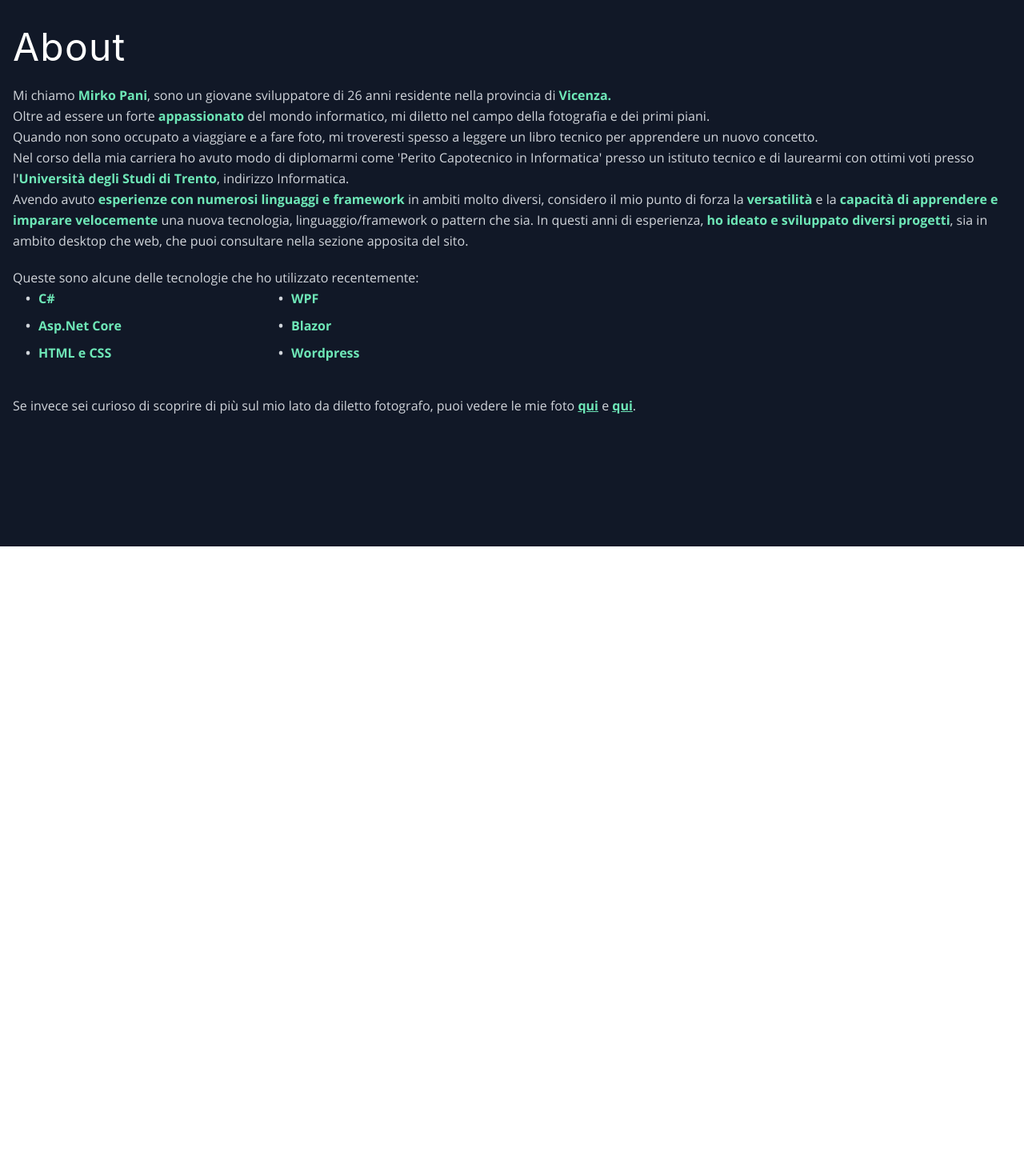
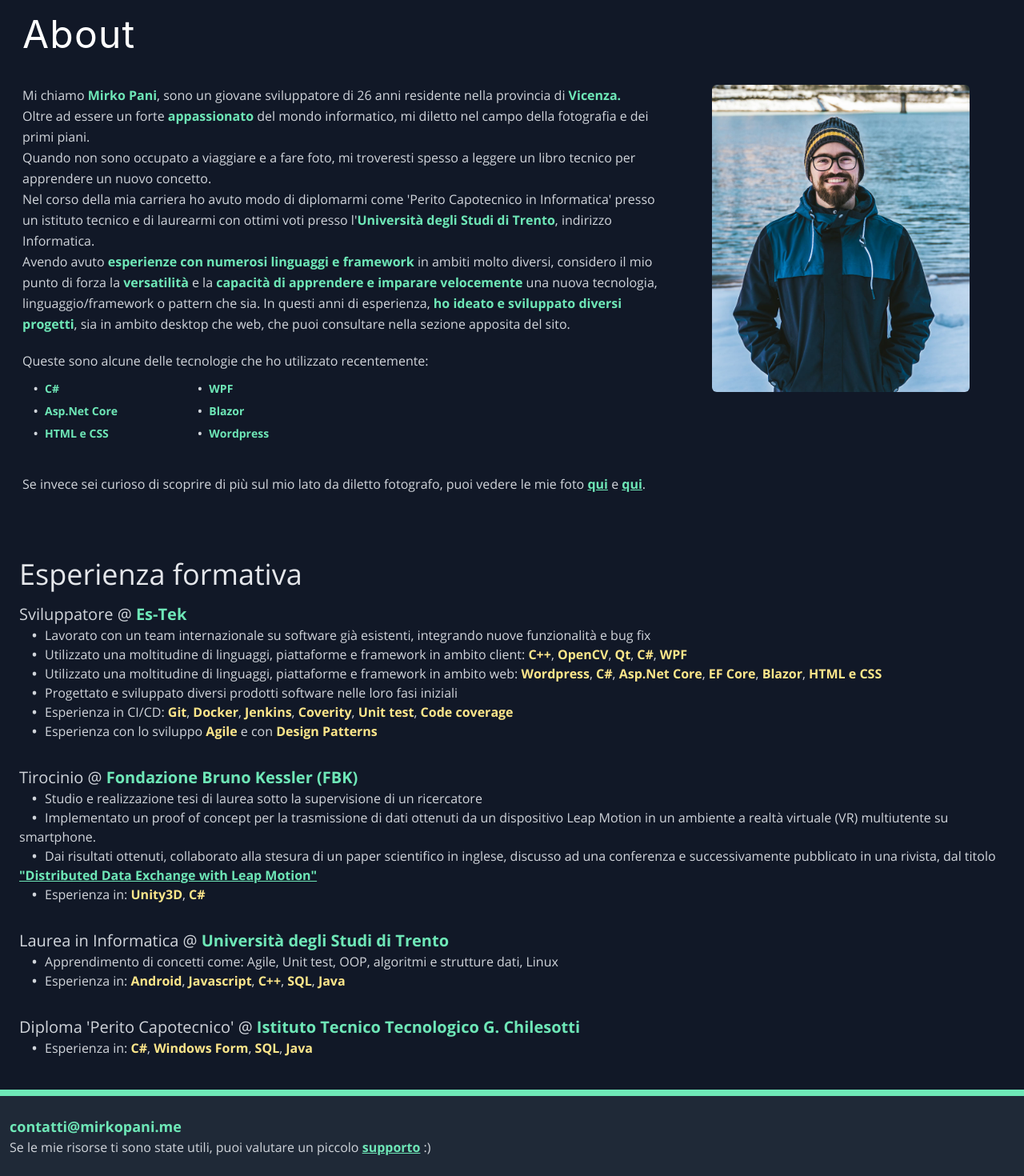
Before and after one commit to MirkoPani/Portfolio, a Nuxt app: page /about in a window 1280 px wide. Shown: the part 117-1587 px from the top of the page at 80% size. Before the commit the page ends 800 px from the top, so only its background shows below. Built offline with nearby package versions, Linux system fonts and the light colour scheme.

Commit message:
Updated about page

```diff
--- a/components/Footer.vue
+++ b/components/Footer.vue
@@ -1,3 +1,10 @@
 <template>
+    <section class="h-auto bg-gray-800">
+		<div class="h-2 bg-green-300"></div>
+		<div class="flex flex-col text-base  text-gray-300 container mx-auto py-6 px-3 text-center md:text-left">
+			<p><TextHighlight><a class="text-lg hover:text-green-600" href="mailto:contatti@mirkopani.me">contatti@mirkopani.me</a></TextHighlight></p>
+			<p class="">Se le mie risorse ti sono state utili, puoi valutare un piccolo <TextHighlight><a class="underline hover:text-green-600" href="https://www.buymeacoffee.com/mirkopani">supporto</a></TextHighlight> :)</p>
+		</div>
 
+	</section>
 </template>
--- a/components/Header.vue
+++ b/components/Header.vue
@@ -2,7 +2,7 @@
     <section class="container mx-auto">
 		<nav class="flex flex-col md:flex-row items-center text-center justify-between py-10">
 			<NuxtLink to="/"><img class="object-contain h-8 align-middle md:ml-4 " src="~/assets/logo.png" alt="website logo, a pair of glasses" ></NuxtLink>
-			<ul class="inline text-xl space-x-10 my-4 md:my-0">
+			<ul class="inline text-xl my-4 md:my-0">
 			<li class="inline p-2 hover:text-green-300 hover:underline transform transition duration-200 ease-in-out"><NuxtLink to="/">Home</NuxtLink></li>
 			<li class="inline p-2 hover:text-green-300 hover:underline transform transition duration-200 ease-in-out"><NuxtLink to="about">About</NuxtLink></li>
 			<li class="inline p-2 hover:text-green-300 hover:underline transform transition duration-200 ease-in-out"><NuxtLink to="projects">Progetti</NuxtLink></li>
--- a/components/PageHero.vue
+++ b/components/PageHero.vue
@@ -1,6 +1,6 @@
 <template>
 <section>
-  <div class="container mx-auto py-4 leading-10 pt-10 text-center md:text-left md:px-4 font-inter">
+  <div class="container px-3 mx-auto py-4 leading-10 pt-6 text-center md:text-left md:px-4 font-inter">
     <span v-if="heroTitle" class="text-5xl tracking-wide"><span v-html="heroTitle"></span></span>
     <span v-if="heroSubtitle" class="text-4xl block tracking-wide mt-2 text-gray-200"><span v-html="heroSubtitle"></span></span>
     <div class="text-gray-300">
--- /dev/null
+++ b/components/TechnologyHighlight.vue
@@ -0,0 +1,3 @@
+<template>
+	<span class="text-yellow-200 font-bold"><slot></slot></span>
+</template>
--- a/layouts/default.vue
+++ b/layouts/default.vue
@@ -1,7 +1,7 @@
 <template>
-    <div class="bg-gray-900 min-h-screen text-white font-mont">
+    <div class="bg-gray-900 min-h-screen text-white font-mont flex flex-col">
         <Header/>
-        <nuxt />
+        <nuxt class="flex-grow px-3 pb-6" />
         <Footer />
     </div>
 </template>
--- a/pages/about.vue
+++ b/pages/about.vue
@@ -1,7 +1,8 @@
 <template>
 <div>
 	<PageHero :heroTitle="heroTitle"/>
-	<section class="container leading-relaxed mx-auto py-4 pt-0 text-gray-300 text-left md:px-4 ">
+	<section class="container leading-relaxed mx-auto py-4 text-gray-300 text-left md:px-4 flex lg:flex-row flex-col gap-4">
+		<div class="order-2 lg:order-1 lg:w-2/3">
 			<p >Mi chiamo <TextHighlight>Mirko Pani</TextHighlight>, sono un giovane sviluppatore di 26 anni residente nella provincia di <TextHighlight>Vicenza.</TextHighlight></p>
 			<p>Oltre ad essere un forte <TextHighlight>appassionato</TextHighlight> del mondo informatico, mi diletto nel campo della fotografia e dei primi piani.</p>
 			<p>Quando non sono occupato a viaggiare e a fare foto, mi troveresti spesso a leggere un libro tecnico per apprendere un nuovo concetto.</p>
@@ -9,7 +10,7 @@
 			<p>Avendo avuto <TextHighlight>esperienze con numerosi linguaggi e framework</TextHighlight> in ambiti molto diversi, considero il mio punto di forza la <TextHighlight>versatilità</TextHighlight> e la <TextHighlight>capacità di apprendere e imparare velocemente</TextHighlight> una nuova tecnologia, linguaggio/framework o pattern che sia.
 			In questi anni di esperienza, <TextHighlight>ho ideato e sviluppato diversi progetti</TextHighlight>, sia in ambito desktop che web, che puoi consultare nella sezione apposita del sito.</p>
 			<p class="mt-5">Queste sono alcune delle tecnologie che ho utilizzato recentemente:</p>
-	<ul class="grid grid-cols-2 gap-2 w-1/2 list-inside mx-auto md:-mx-0 text-green-300 font-bold">
+			<ul class="grid grid-cols-2 gap-2 w-3/4 md:w-1/2 list-inside pt-3 mx-auto md:-mx-0 text-green-300 font-bold text-sm text-left">
 				<li>C#</li>
 				<li>WPF</li>
 				<li>Asp.Net Core</li>
@@ -17,7 +18,49 @@
 				<li>HTML e CSS</li>
 				<li>Wordpress</li>
 			</ul>
-	<p class="mt-10">Se invece sei curioso di scoprire di più sul mio lato da diletto fotografo, puoi vedere le mie foto <a href="https://www.instagram.com/mirkoopani" target="_blank"><TextHighlight class="underline">qui</TextHighlight></a> e <a href="https://www.instagram.com/mirkoophoto" target="_blank"><TextHighlight class="underline">qui</TextHighlight></a>.</p>
+			<p class="mt-10">Se invece sei curioso di scoprire di più sul mio lato da diletto fotografo, puoi vedere le mie foto <a href="https://www.instagram.com/mirkoopani" target="_blank" ><TextHighlight class="underline hover:text-green-600">qui</TextHighlight></a> e <a href="https://www.instagram.com/mirkoophoto" target="_blank" ><TextHighlight class="underline hover:text-green-600">qui</TextHighlight></a>.</p>
+		</div>
+		<div class="order-1 lg:order-2 lg:w-1/3">
+			<img class="rounded-md h-80 lg:h-96 mx-auto" src="~/assets/img/me.jpg" alt="a personal portrait of myself" />
+		</div>
+	</section>
+	<section class="container mx-auto md:px-3 pt-16 text-gray-300 text-left">
+		<p class="text-4xl text-gray-200">Esperienza formativa</p>
+		<div>
+			<div class="py-4">
+				<p class="text-xl">Sviluppatore @ <TextHighlight><a target="_blank" href="https://www.es-tek.it/">Es-Tek</a></TextHighlight></p>
+				<ul class="list-outside">
+					<li>Lavorato con un team internazionale su software già esistenti, integrando nuove funzionalità e bug fix</li>
+					<li>Utilizzato una moltitudine di linguaggi, piattaforme e framework in ambito client: <TechnologyHighlight>C++</TechnologyHighlight>, <TechnologyHighlight>OpenCV</TechnologyHighlight>, <TechnologyHighlight>Qt</TechnologyHighlight>, <TechnologyHighlight>C#</TechnologyHighlight>, <TechnologyHighlight>WPF</TechnologyHighlight></li>
+					<li>Utilizzato una moltitudine di linguaggi, piattaforme e framework in ambito web: <TechnologyHighlight>Wordpress</TechnologyHighlight>, <TechnologyHighlight>C#</TechnologyHighlight>, <TechnologyHighlight>Asp.Net Core</TechnologyHighlight>, <TechnologyHighlight>EF Core</TechnologyHighlight>, <TechnologyHighlight>Blazor</TechnologyHighlight>, <TechnologyHighlight>HTML e CSS</TechnologyHighlight></li>
+					<li>Progettato e sviluppato diversi prodotti software nelle loro fasi iniziali</li>
+					<li>Esperienza in CI/CD: <TechnologyHighlight>Git</TechnologyHighlight>, <TechnologyHighlight>Docker</TechnologyHighlight>, <TechnologyHighlight>Jenkins</TechnologyHighlight>, <TechnologyHighlight>Coverity</TechnologyHighlight>, <TechnologyHighlight>Unit test</TechnologyHighlight>, <TechnologyHighlight>Code coverage</TechnologyHighlight></li>
+					<li>Esperienza con lo sviluppo <TechnologyHighlight>Agile</TechnologyHighlight> e con <TechnologyHighlight>Design Patterns</TechnologyHighlight></li>
+				</ul>
+			</div>
+			<div class="py-4">
+				<p class="text-xl">Tirocinio @ <TextHighlight><a target="_blank" href="https://www.fbk.eu/it/">Fondazione Bruno Kessler (FBK)</a></TextHighlight></p>
+				<ul class="list-inside">
+					<li>Studio e realizzazione tesi di laurea sotto la supervisione di un ricercatore</li>
+					<li>Implementato un proof of concept per la trasmissione di dati ottenuti da un dispositivo Leap Motion in un ambiente a realtà virtuale (VR) multiutente su smartphone.</li>
+					<li>Dai risultati ottenuti, collaborato alla stesura di un paper scientifico in inglese, discusso ad una conferenza e successivamente pubblicato in una rivista, dal titolo <TextHighlight><a class="underline" target="_blank" href="https://www.researchgate.net/publication/326370856_Distributed_Data_Exchange_with_Leap_Motion_5th_International_Conference_AVR_2018_Otranto_Italy_June_24-27_2018_Proceedings_Part_II">"Distributed Data Exchange with Leap Motion"</a></TextHighlight></li>
+					<li>Esperienza in: <TechnologyHighlight>Unity3D</TechnologyHighlight>, <TechnologyHighlight>C#</TechnologyHighlight></li>
+				</ul>
+			</div>
+			<div class="py-4">
+				<p class="text-xl">Laurea in Informatica @ <TextHighlight>Università degli Studi di Trento</TextHighlight></p>
+				<ul class="list-inside">
+					<li>Apprendimento di concetti come: Agile, Unit test, OOP, algoritmi e strutture dati, Linux</li>
+					<li>Esperienza in: <TechnologyHighlight>Android</TechnologyHighlight>, <TechnologyHighlight>Javascript</TechnologyHighlight>, <TechnologyHighlight>C++</TechnologyHighlight>, <TechnologyHighlight>SQL</TechnologyHighlight>, <TechnologyHighlight>Java</TechnologyHighlight></li>
+				</ul>
+			</div>
+			<div class="py-4">
+				<p class="text-xl">Diploma 'Perito Capotecnico' @ <TextHighlight>Istituto Tecnico Tecnologico G. Chilesotti</TextHighlight></p>
+				<ul class="list-inside">
+					<li>Esperienza in: <TechnologyHighlight>C#</TechnologyHighlight>, <TechnologyHighlight>Windows Form</TechnologyHighlight>, <TechnologyHighlight>SQL</TechnologyHighlight>, <TechnologyHighlight>Java</TechnologyHighlight></li>
+				</ul>
+			</div>
+		</div>
 	</section>
 </div>
 </template>
@@ -44,7 +87,7 @@ export default Vue.extend({
 		heroTitle: "About"
       }
     },
-    head() {
+    head(): any {
       return {
         title: this.pageTitle
       }
--- a/pages/contacts.vue
+++ b/pages/contacts.vue
@@ -13,7 +13,7 @@ export default Vue.extend({
 		heroSubtitle : 'Mettiamoci in contatto!'
       }
     },
-    head() {
+    head(): any {
       return {
         title: this.pageTitle
       }
--- a/pages/index.vue
+++ b/pages/index.vue
@@ -1,8 +1,8 @@
 <template>
 	<PageHero :heroTitle="heroTitle" :heroSubtitle="heroSubtitle">
-		<div class="font-sans mt-6">
-			<p>Sono un giovane sviluppatore full-stack residente in provincia di Vicenza.</p>
-			<p>Ti do il benvenuto nel mio piccolo spazio personale!</p>
+		<div class="font-sans mt-6 text-left text-lg">
+			<p>Sono un giovane sviluppatore full-stack residente in provincia di Vicenza. Ti do il benvenuto nel mio portfolio personale!</p>
+			<p>Puoi trovare maggiori informazioni sulla mia carriera e sui progetti che ho realizzato nel mio tempo libero sfogliando le pagine del sito.</p>
 		</div>
 	</PageHero>
 </template>
@@ -14,11 +14,11 @@ export default Vue.extend({
 	data() {
 			return {
 				pageTitle: 'Mirko Pani - Portfolio',
-				heroTitle: "Ciao &#128512;!",
-				heroSubtitle : 'Mi chiamo <span class="text-green-300 font-bold">Mirko Pani</span>'
+				heroTitle: "Ciao &#129299;!",
+				heroSubtitle : 'Mi chiamo <span class="text-green-300 font-bold">Mirko Pani</span>.'
 			}
 		},
-		head() {
+		head(): any {
 			return {
 				title: this.pageTitle
 			}
--- a/pages/projects.vue
+++ b/pages/projects.vue
@@ -13,7 +13,7 @@ export default Vue.extend({
 		heroSubtitle : 'Le mie creazioni'
       }
     },
-    head() {
+    head(): any {
       return {
         title: this.pageTitle
       }
```
Also changed, not shown: assets/icons/gmail.svg (added), assets/img/me.jpg (added). Lines whose indentation alone changed are shown as unchanged.
